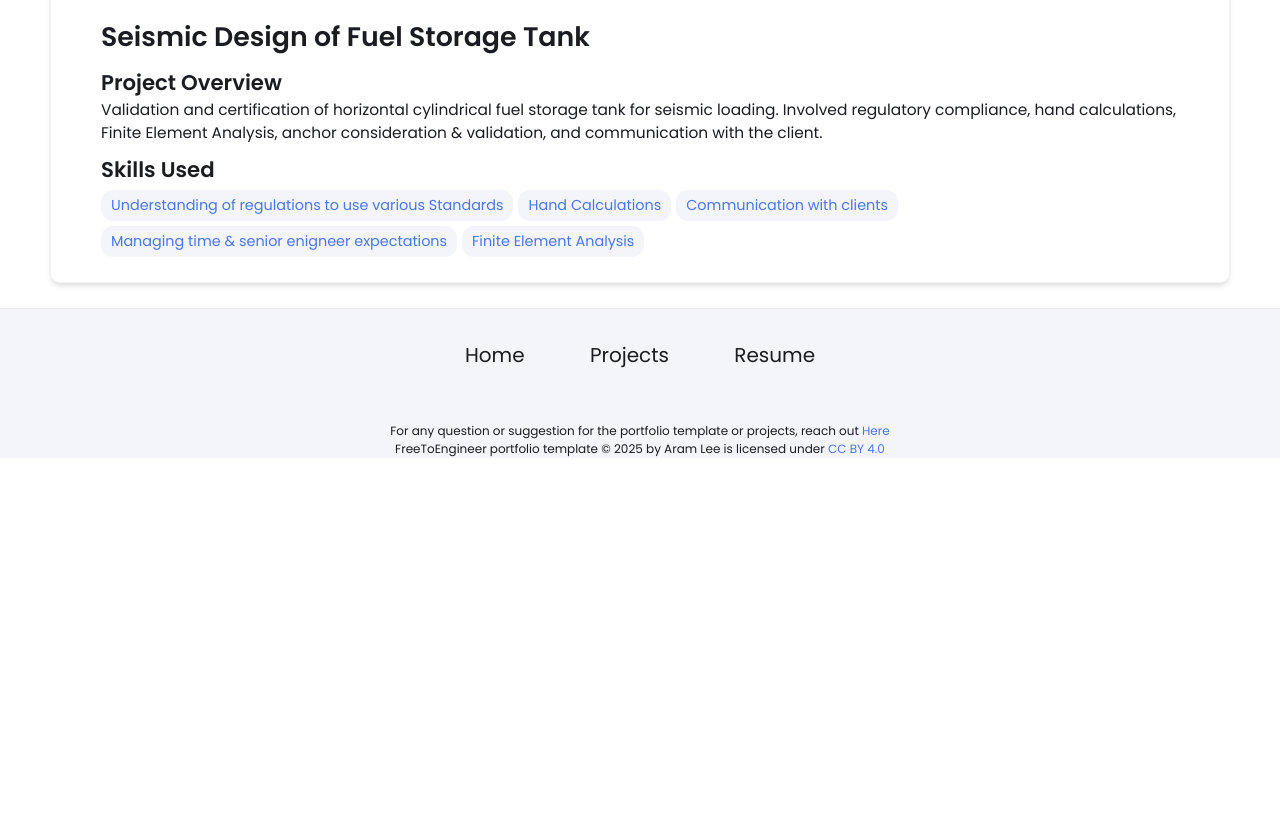
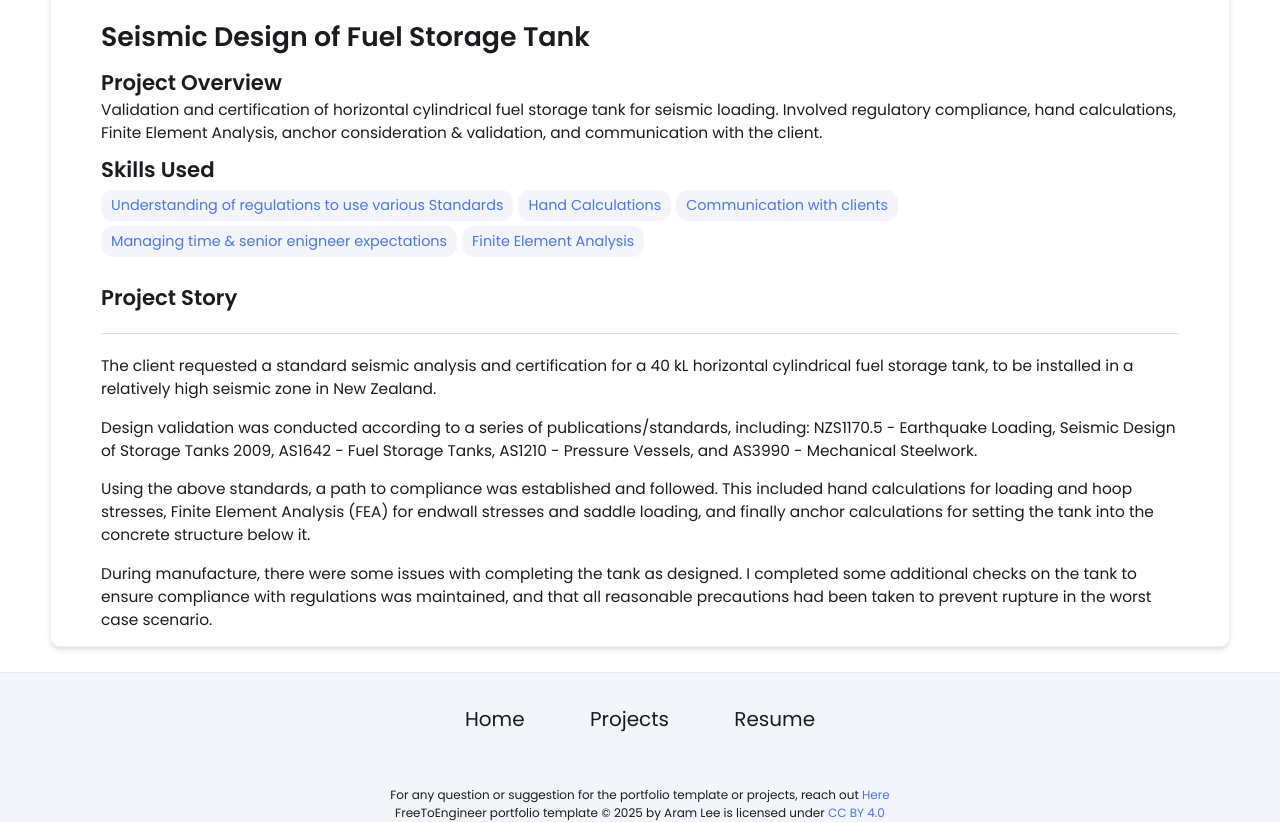
Before and after one commit to David-K-NZ/David-K-NZ.github.io, a Jekyll site: the page built from _projects/Seismic-Validation/index.md, in a window 1280 px wide. Shown: the part 490-1312 px from the top of the page. Built offline with Jekyll 4.4.1, drawn with Linux system fonts in a browser that asks for light colours; before the commit the page ends 948 px from its top, so only the background shows below that.

Commit message:
Updates to project files for readability

```diff
--- a/_projects/Seismic-Validation/index.md
+++ b/_projects/Seismic-Validation/index.md
@@ -10,3 +10,13 @@ skills:
 - Finite Element Analysis
 main-image: /project.webp
 ---
+
+## Project Story
+---
+The client requested a standard seismic analysis and certification for a 40 kL horizontal cylindrical fuel storage tank, to be installed in a relatively high seismic zone in New Zealand.
+
+Design validation was conducted according to a series of publications/standards, including: NZS1170.5 - Earthquake Loading, Seismic Design of Storage Tanks 2009, AS1642 - Fuel Storage Tanks, AS1210 - Pressure Vessels, and AS3990 - Mechanical Steelwork.
+
+Using the above standards, a path to compliance was established and followed. This included hand calculations for loading and hoop stresses, Finite Element Analysis (FEA) for endwall stresses and saddle loading, and finally anchor calculations for setting the tank into the concrete structure below it.
+
+During manufacture, there were some issues with completing the tank as designed. I completed some additional checks on the tank to ensure compliance with regulations was maintained, and that all reasonable precautions had been taken to prevent rupture in the worst case scenario.
```
Also changed, not shown: _projects/Rope-Sheave-Analysis/index.md (+4 -0 lines).
